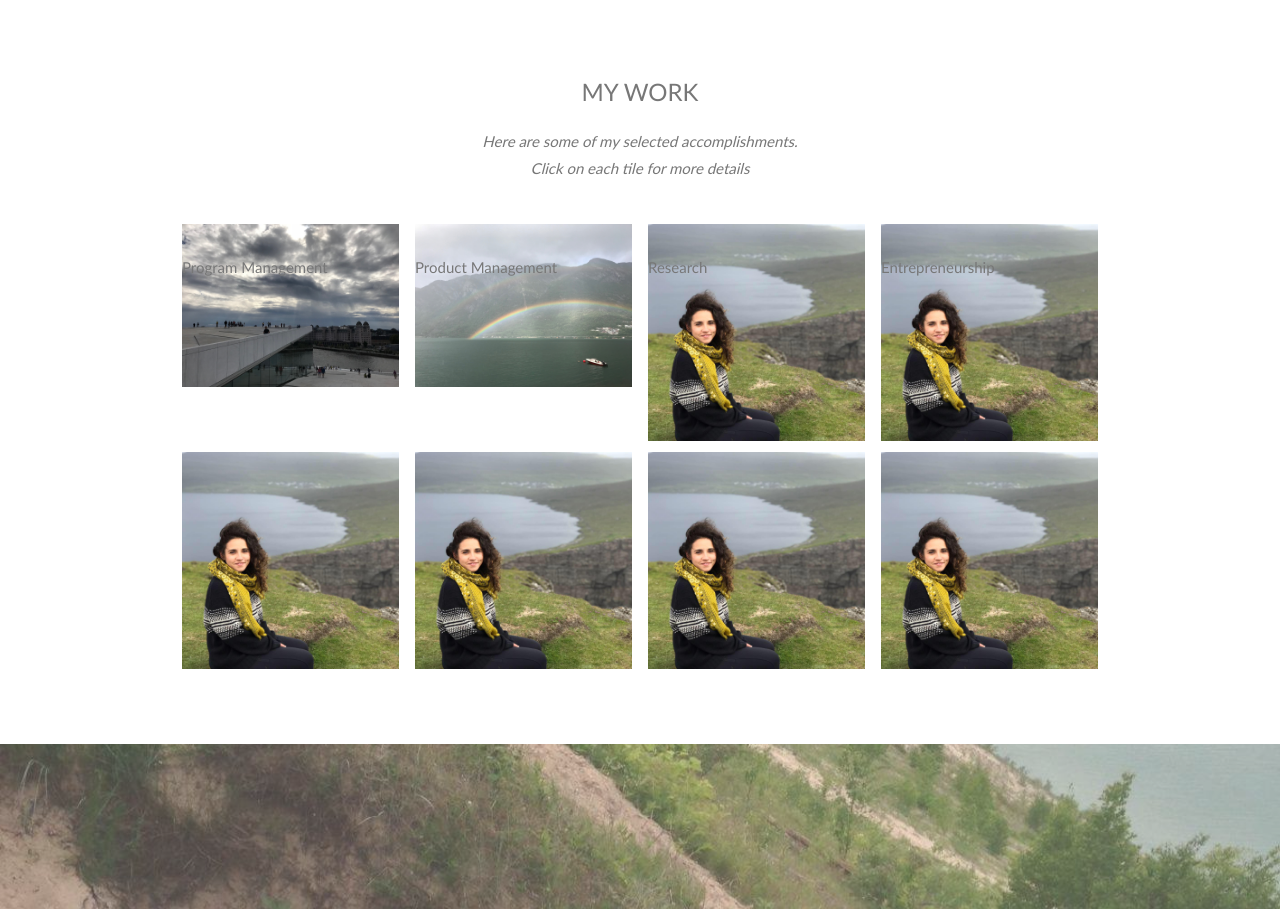
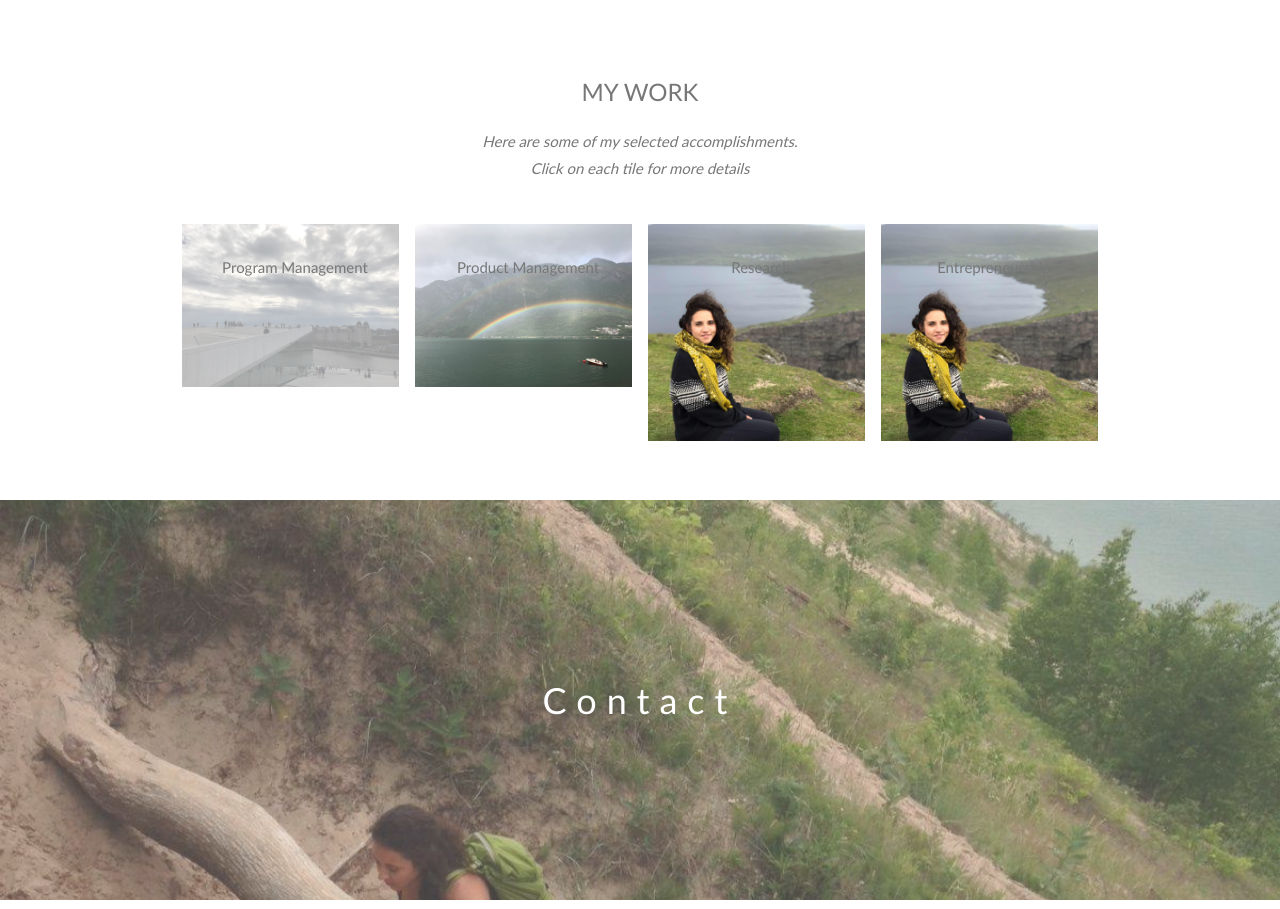
Before and after one commit to adelafedor/adelafedor.github.io, a PHP site: page / in a window 1280 px wide. Shown: the part 2293-3202 px from the top of the page. Run offline with PHP 8.4, Linux system fonts and the light colour scheme.

Commit message:
figuring out experiences

```diff
--- a/index.html
+++ b/index.html
@@ -123,9 +123,11 @@
     <!-- Responsive Grid. Four columns on tablets, laptops and desktops. Will stack on mobile devices/small screens (100% width) -->
     <div class="w3-row-padding w3-center">
         <div class="w3-col m3 tile">
-            <img src="norway-clouds.jpg" style="width:100%" onclick="onClick(this)" class="w3-hover-opacity" alt="clouds in oslo norway">
-            <p class="tile-text"> Program Management </p>
-                </div>
+            <img src="norway-clouds.jpg" style="width:100%" onclick="onClick(this)" class="w3-hover-opacity tile-opacity" alt="clouds in oslo norway">
+            <div class = "tile-text">
+                <p> Program Management </p>
+            </div>
+        </div>
 
         <div class="w3-col m3 tile">
             <img src="norway-rainbow.jpg" style="width:100%" onclick="onClick(this)" class="w3-hover-opacity" alt="Rainbow in norway">
@@ -143,7 +145,7 @@
                 </div>
     </div>
 
-    <div class="w3-row-padding w3-center w3-section">
+    <!-- <div class="w3-row-padding w3-center w3-section">
         <div class="w3-col m3">
             <img src="Me.jpg" style="width:100%" onclick="onClick(this)" class="w3-hover-opacity" alt="The mist">
                 </div>
@@ -158,7 +160,7 @@
 
         <div class="w3-col m3">
             <img src="Me.jpg" style="width:100%" onclick="onClick(this)" class="w3-hover-opacity" alt="Sailing">
-                </div>
+                </div> -->
     </div>
 </div>
 
--- a/main.css
+++ b/main.css
@@ -209,4 +209,5 @@ hr{border:0;border-top:1px solid #eee;margin:20px 0}
 .w3-border-black,.w3-hover-border-black:hover{border-color:#000!important}
 .w3-border-grey,.w3-hover-border-grey:hover,.w3-border-gray,.w3-hover-border-gray:hover{border-color:#bbb!important}
 .tile{position:relative;width:100%}
-.tile-text{position:absolute;top:15px;padding-right:7px}
+.tile-text{position:absolute;top:15px;padding-right:7px;width:100%;text-align:center}
+.tile-opacity{opacity:.40}
```
